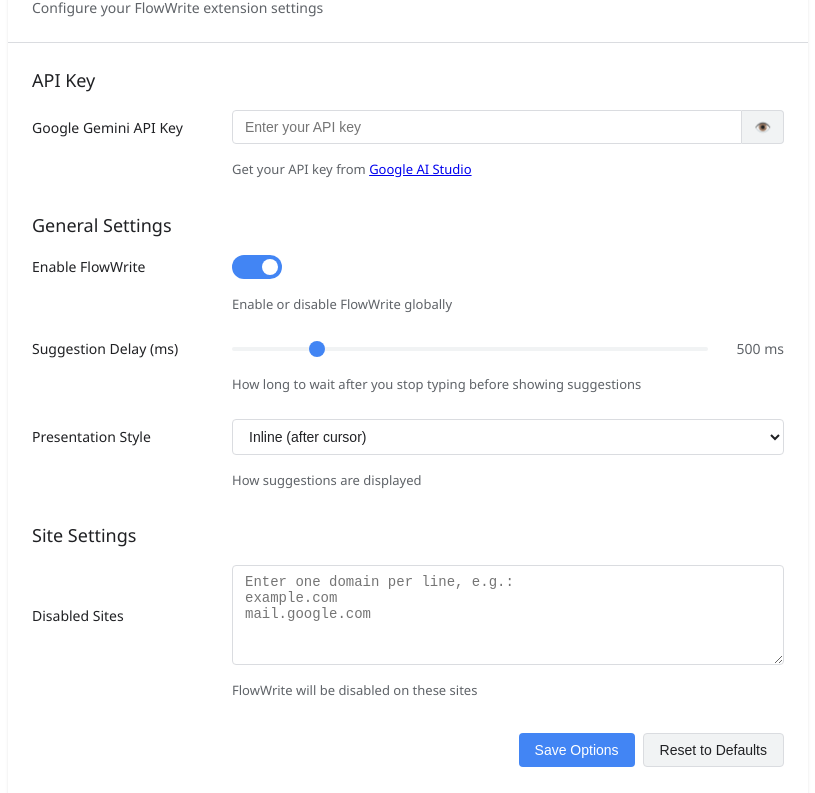
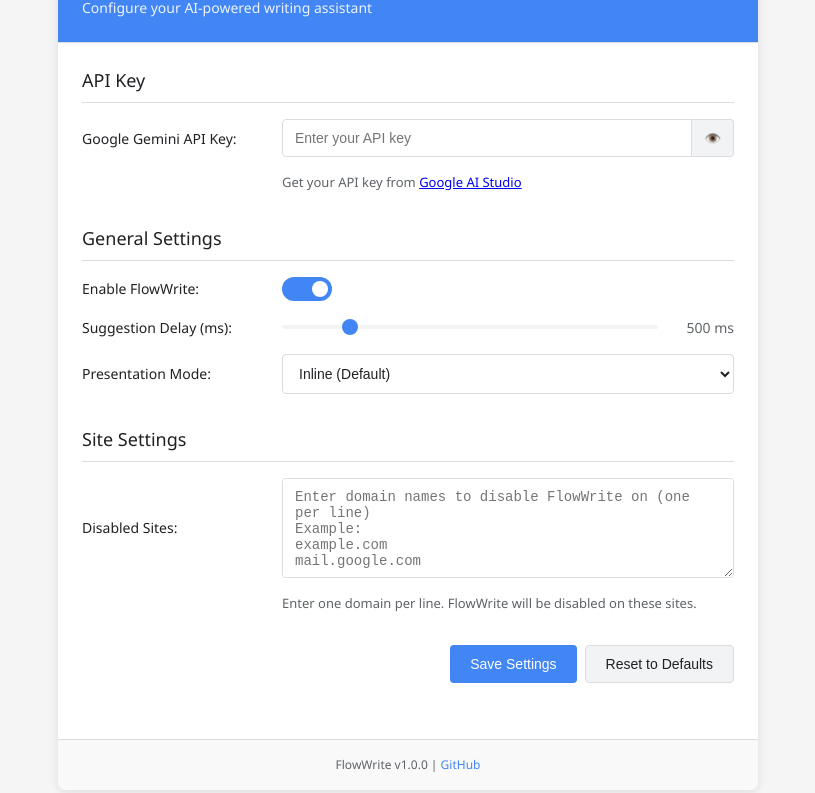
Before and after one commit to chirag127/FlowWrite-Browser-Extension-, a browser extension: page extension/options/options.html in a window 1280 px wide. Shown: the part 91-884 px from the top of the page, without its empty margins (232-1047 px from the left). Drawn offline with Linux system fonts and the light colour scheme.

Commit message:
feat: Enhance options page UI and functionality
This commit introduces several improvements to the options page for a better user experience:

- Opens options page in a new tab for improved navigation.
- Updates labels and descriptions for clarity and better user understanding.
- Introduces a toggle switch for enabling/disabling FlowWrite.
- Implements a range slider for adjusting the suggestion delay.
- Adds a presentation mode selector with "Inline (Default)", "Popup", and "Side Panel" options.
- Provides a textarea for disabling FlowWrite on specific sites.
- Updates button labels to "Save Settings" and "Reset to Defaults".
- Adds a help text section for the disabled sites textarea.
- Improves the overall styling of the options page with a more modern and user-friendly design.

```diff
--- a/extension/options/options.css
+++ b/extension/options/options.css
@@ -21,20 +21,20 @@
 }
 
 body {
-  font-family: 'Segoe UI', Tahoma, Geneva, Verdana, sans-serif;
+    font-family: "Segoe UI", Tahoma, Geneva, Verdana, sans-serif;
     font-size: 14px;
     line-height: 1.5;
     color: var(--text-color);
-  background-color: var(--background-color);
+    background-color: #f5f5f5;
     padding: 20px;
 }
 
 .container {
-  max-width: 800px;
+    max-width: 700px;
     margin: 0 auto;
     background-color: var(--background-color);
     border-radius: 8px;
-  box-shadow: 0 1px 3px rgba(0, 0, 0, 0.1);
+    box-shadow: 0 2px 10px rgba(0, 0, 0, 0.1);
     overflow: hidden;
 }
 
@@ -42,17 +42,19 @@
 header {
     padding: 24px;
     border-bottom: 1px solid var(--border-color);
+    background-color: var(--primary-color);
+    color: white;
 }
 
 header h1 {
     font-size: 24px;
     font-weight: 500;
     margin-bottom: 8px;
-  color: var(--primary-color);
 }
 
 header p {
-  color: var(--text-secondary);
+    opacity: 0.9;
+    font-size: 14px;
 }
 
 /* Main Content Styles */
@@ -69,6 +71,8 @@
     font-weight: 500;
     margin-bottom: 16px;
     color: var(--text-color);
+    padding-bottom: 8px;
+    border-bottom: 1px solid var(--border-color);
 }
 
 .option-row {
@@ -82,9 +86,9 @@
     font-weight: 500;
 }
 
-.option-description {
+.help-text {
     margin-left: 200px;
-  margin-bottom: 24px;
+    margin-bottom: 16px;
     color: var(--text-secondary);
     font-size: 13px;
 }
@@ -95,7 +99,7 @@
 textarea,
 select {
     width: 100%;
-  padding: 8px 12px;
+    padding: 10px 12px;
     border: 1px solid var(--border-color);
     border-radius: 4px;
     font-size: 14px;
@@ -152,13 +156,13 @@
     height: 24px;
 }
 
-.toggle-switch input {
+.toggle-input {
     opacity: 0;
     width: 0;
     height: 0;
 }
 
-.toggle-slider {
+.toggle-label {
     position: absolute;
     cursor: pointer;
     top: 0;
@@ -166,11 +170,11 @@
     right: 0;
     bottom: 0;
     background-color: #ccc;
-  transition: .4s;
+    transition: 0.4s;
     border-radius: 24px;
 }
 
-.toggle-slider:before {
+.toggle-label:before {
     position: absolute;
     content: "";
     height: 16px;
@@ -178,24 +182,24 @@
     left: 4px;
     bottom: 4px;
     background-color: white;
-  transition: .4s;
+    transition: 0.4s;
     border-radius: 50%;
 }
 
-input:checked + .toggle-slider {
+.toggle-input:checked + .toggle-label {
     background-color: var(--primary-color);
 }
 
-input:focus + .toggle-slider {
+.toggle-input:focus + .toggle-label {
     box-shadow: 0 0 1px var(--primary-color);
 }
 
-input:checked + .toggle-slider:before {
+.toggle-input:checked + .toggle-label:before {
     transform: translateX(26px);
 }
 
 /* Range Slider */
-.range-container {
+.slider-container {
     display: flex;
     align-items: center;
     width: 100%;
@@ -239,12 +243,12 @@
 /* Buttons */
 .primary-button,
 .secondary-button {
-  padding: 8px 16px;
+    padding: 10px 20px;
     border-radius: 4px;
     font-size: 14px;
     font-weight: 500;
     cursor: pointer;
-  transition: background-color 0.2s;
+    transition: all 0.2s;
 }
 
 .primary-button {
@@ -255,6 +259,7 @@
 
 .primary-button:hover {
     background-color: var(--primary-hover);
+    box-shadow: 0 2px 5px rgba(0, 0, 0, 0.2);
 }
 
 .secondary-button {
@@ -266,6 +271,7 @@
 
 .secondary-button:hover {
     background-color: #e8eaed;
+    box-shadow: 0 2px 5px rgba(0, 0, 0, 0.1);
 }
 
 .actions {
@@ -320,6 +326,7 @@
     text-align: center;
     color: var(--text-secondary);
     font-size: 12px;
+    background-color: #f9f9f9;
 }
 
 footer a {
@@ -352,7 +359,7 @@
         margin-bottom: 8px;
     }
 
-  .option-description {
+    .help-text {
         margin-left: 0;
     }
 }
--- a/extension/options/options.html
+++ b/extension/options/options.html
@@ -1,93 +1,85 @@
 <!DOCTYPE html>
 <html lang="en">
+
 <head>
   <meta charset="UTF-8">
   <meta name="viewport" content="width=device-width, initial-scale=1.0">
   <title>FlowWrite Options</title>
   <link rel="stylesheet" href="options.css">
 </head>
+
 <body>
   <div class="container">
     <header>
       <h1>FlowWrite Options</h1>
-      <p>Configure your FlowWrite extension settings</p>
+      <p>Configure your AI-powered writing assistant</p>
     </header>
 
     <main>
       <section class="option-section">
         <h2>API Key</h2>
         <div class="option-row">
-          <label for="apiKey">Google Gemini API Key</label>
+          <label for="apiKey">Google Gemini API Key:</label>
           <div class="input-group">
             <input type="password" id="apiKey" placeholder="Enter your API key">
             <button id="toggleApiKey" class="icon-button" title="Show/Hide API Key">👁️</button>
           </div>
         </div>
-        <div class="option-description">
-          <p>
-            Get your API key from
-            <a href="https://aistudio.google.com/app/apikey" target="_blank">Google AI Studio</a>
-          </p>
-          <div id="apiKeyStatus" class="status-message"></div>
-        </div>
+        <p class="help-text">
+          Get your API key from <a href="https://aistudio.google.com/app/apikey" target="_blank">Google AI Studio</a>
+        </p>
+        <div id="apiKeyStatus" class="status-message"></div>
       </section>
 
       <section class="option-section">
         <h2>General Settings</h2>
         <div class="option-row">
-          <label for="isEnabled">Enable FlowWrite</label>
+          <label for="isEnabled">Enable FlowWrite:</label>
           <div class="toggle-switch">
-            <input type="checkbox" id="isEnabled" checked>
-            <span class="toggle-slider"></span>
+            <input type="checkbox" id="isEnabled" class="toggle-input" checked>
+            <label for="isEnabled" class="toggle-label"></label>
           </div>
-        </div>
-        <div class="option-description">
-          <p>Enable or disable FlowWrite globally</p>
         </div>
 
         <div class="option-row">
-          <label for="suggestionDelay">Suggestion Delay (ms)</label>
-          <div class="range-container">
+          <label for="suggestionDelay">Suggestion Delay (ms):</label>
+          <div class="slider-container">
             <input type="range" id="suggestionDelay" min="200" max="2000" step="100" value="500">
             <span id="suggestionDelayValue">500 ms</span>
           </div>
         </div>
-        <div class="option-description">
-          <p>How long to wait after you stop typing before showing suggestions</p>
-        </div>
 
         <div class="option-row">
-          <label for="presentationMode">Presentation Style</label>
+          <label for="presentationMode">Presentation Mode:</label>
           <select id="presentationMode">
-            <option value="inline">Inline (after cursor)</option>
+            <option value="inline">Inline (Default)</option>
             <option value="popup">Popup</option>
             <option value="sidepanel">Side Panel</option>
           </select>
-        </div>
-        <div class="option-description">
-          <p>How suggestions are displayed</p>
         </div>
       </section>
 
       <section class="option-section">
         <h2>Site Settings</h2>
         <div class="option-row">
-          <label for="disabledSites">Disabled Sites</label>
-          <textarea id="disabledSites" placeholder="Enter one domain per line, e.g.:&#10;example.com&#10;mail.google.com"></textarea>
+          <label for="disabledSites">Disabled Sites:</label>
+          <textarea id="disabledSites"
+            placeholder="Enter domain names to disable FlowWrite on (one per line)&#10;Example:&#10;example.com&#10;mail.google.com"></textarea>
         </div>
-        <div class="option-description">
-          <p>FlowWrite will be disabled on these sites</p>
-        </div>
+        <p class="help-text">
+          Enter one domain per line. FlowWrite will be disabled on these sites.
+        </p>
       </section>
 
       <section class="option-section actions">
-        <button id="saveOptions" class="primary-button">Save Options</button>
+        <button id="saveOptions" class="primary-button">Save Settings</button>
         <button id="clearOptions" class="secondary-button">Reset to Defaults</button>
       </section>
     </main>
 
     <footer>
-      <p>FlowWrite v1.0.0 | <a href="https://github.com/chirag127/FlowWrite-Browser-Extension-" target="_blank">GitHub</a></p>
+      <p>FlowWrite v1.0.0 | <a href="https://github.com/chirag127/FlowWrite-Browser-Extension-"
+          target="_blank">GitHub</a></p>
     </footer>
   </div>
 
@@ -95,4 +87,5 @@
 
   <script src="options.js"></script>
 </body>
+
 </html>
```
Also changed, not shown: extension/manifest.json. Lines whose indentation alone changed are shown as unchanged.
